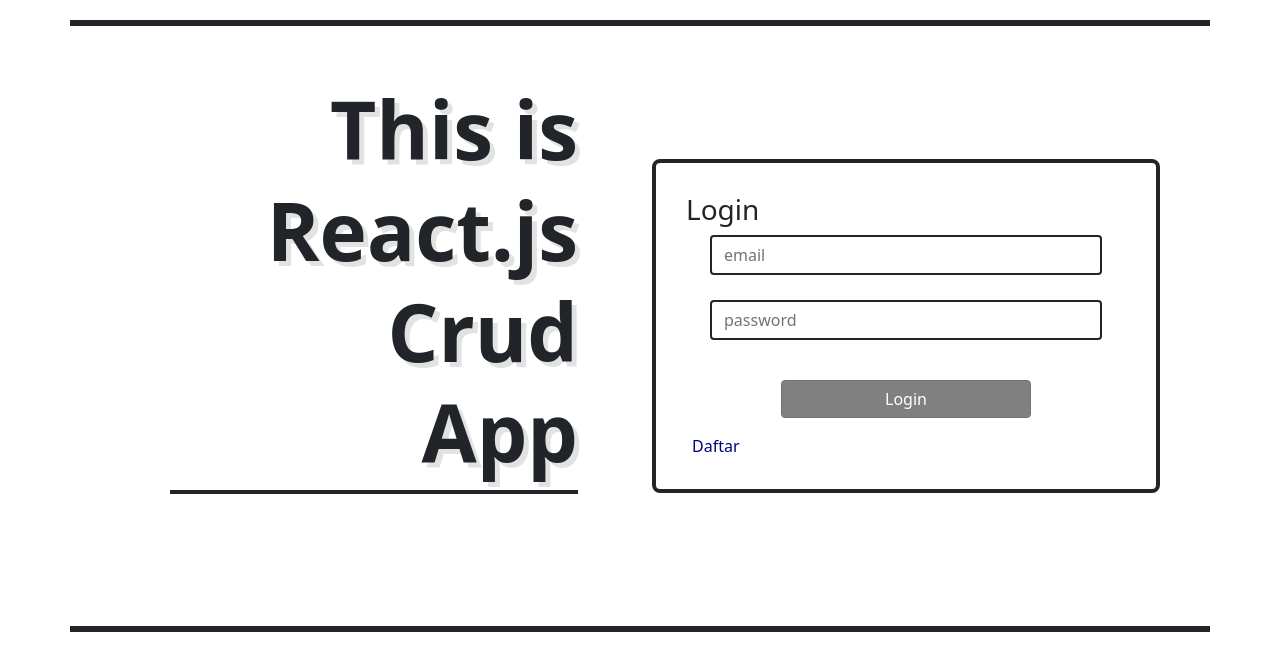
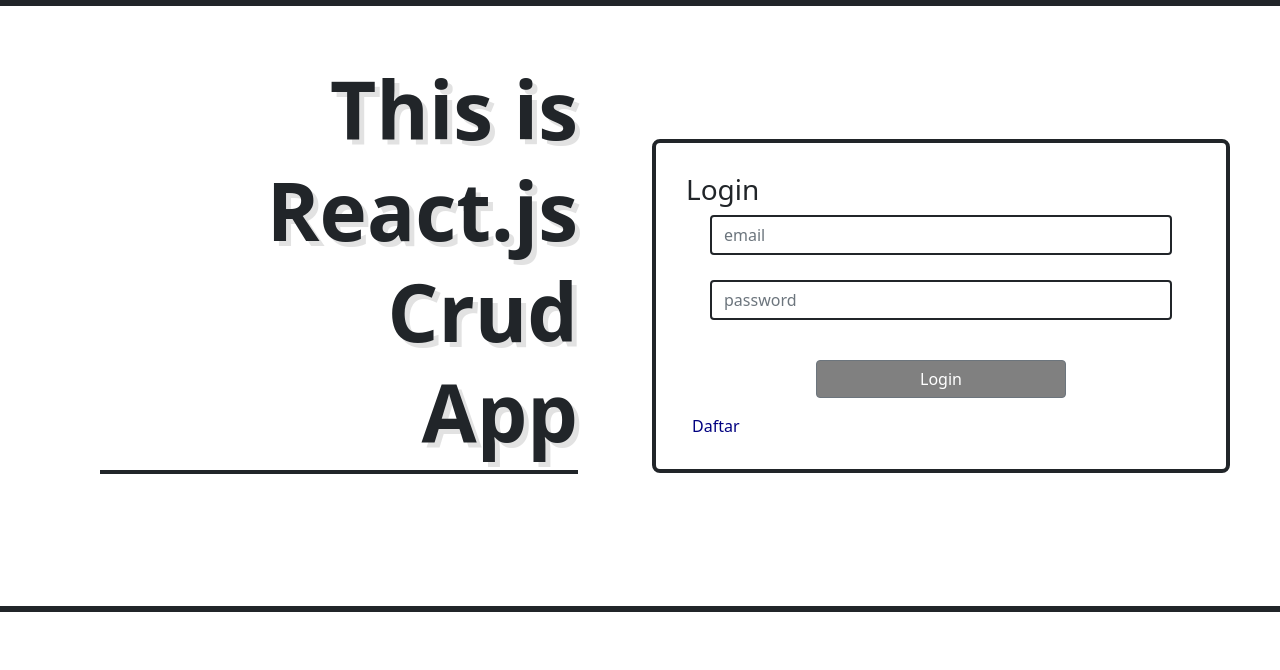
Before and after one commit to iyurisko/react-bootcamp, a React (Create React App) app: page / in a window 1280 px wide. Shown: the top 670 px of the page. Built offline with nearby package versions, Linux system fonts and the light colour scheme.

Commit message:
change to modular flow

```diff
--- a/src/index.js
+++ b/src/index.js
@@ -1,6 +1,5 @@
 import React from 'react';
 import ReactDOM from 'react-dom';
-import './styles/index.scss';
 import './index.css';
 import App from './App';
 import 'bootstrap/dist/css/bootstrap.min.css';
--- a/src/pages/auth/index.jsx
+++ b/src/pages/auth/index.jsx
@@ -3,6 +3,7 @@
 import Login from './login'
 import Signup from './register'
 import { useNavigate } from 'react-router-dom'
+import './style.scss';
 
 const AuthPages = () => {
   const navigate = useNavigate()
--- a/src/pages/catalog/index.jsx
+++ b/src/pages/catalog/index.jsx
@@ -1,6 +1,8 @@
 import React, { useState, useEffect } from 'react'
 import { Button, Col, Label, Row } from 'reactstrap'
 import axios from 'axios';
+
+import './style.scss'
 
 const productApiURL = process.env.REACT_APP_PRODUCT_API_URL;
 
--- a/src/styles/index.scss
+++ /dev/null
@@ -1,17 +0,0 @@
-.App {
-    // text-align: center;
-    height: max-content;
-    padding: 20px;
-    margin: 0px 50px;
-}
-
-
-
-//list component
-
-
-//list containers
-
-// list pages
-@import './pages/auth.scss';
-@import './pages/catalog.scss';
```
Also changed, not shown: src/pages/auth/login.jsx (line endings or trailing spaces), src/pages/auth/style.scss (renamed from src/styles/pages/auth.scss), src/pages/catalog/style.scss (renamed from src/styles/pages/catalog.scss).
